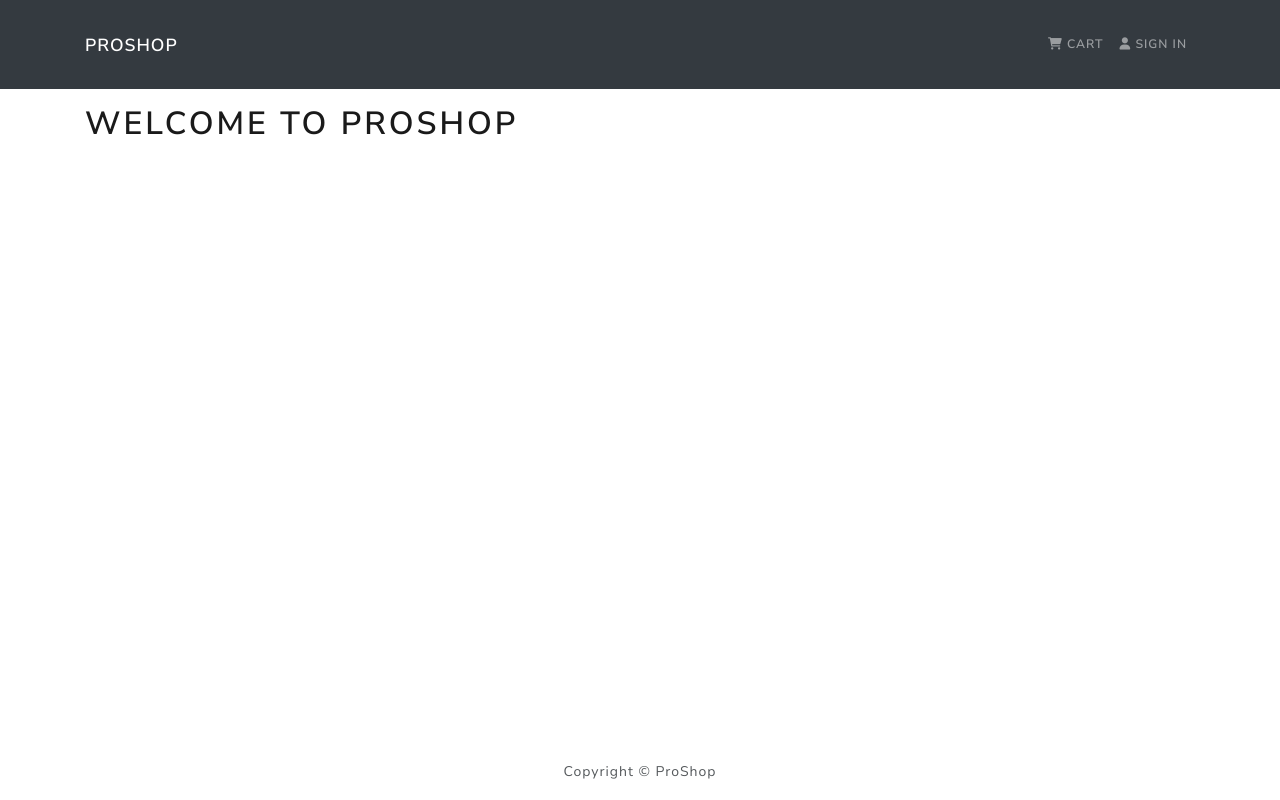
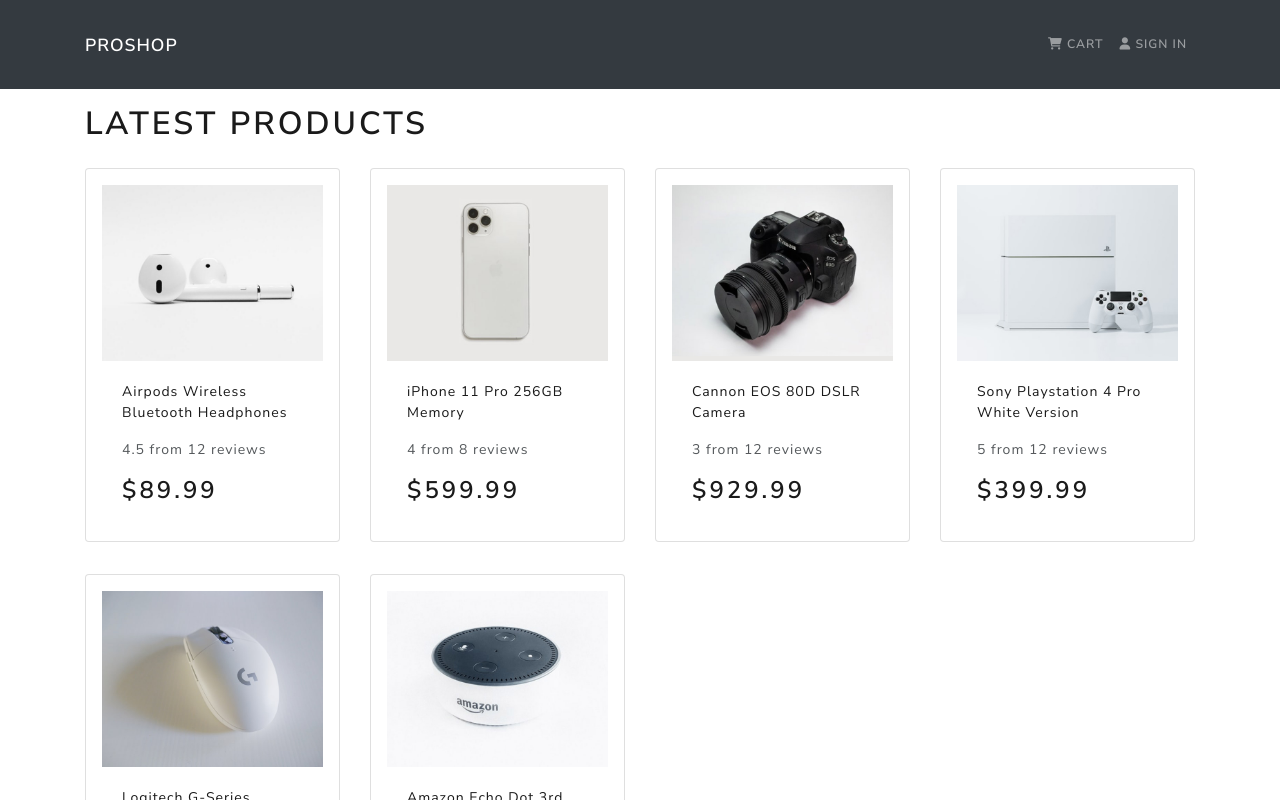
Before and after one commit to Benzics/mern-ecommerce, a React (Create React App) app in the folder frontend/: page / in a window 1280 px wide. Shown: the top 800 px of the page. Built offline with nearby package versions, Linux system fonts and the light colour scheme.

Commit message:
Product component added

```diff
--- a/frontend/src/App.js
+++ b/frontend/src/App.js
@@ -2,13 +2,16 @@
 import { Container } from "react-bootstrap";
 import Header from "./components/Header";
 import Footer from "./components/Footer";
+import HomeScreen from "./screens/HomeScreen";
 
 const App = () => {
   return (
     <>
     <Header />
     <main className="mt-3">
-    <Container><h1>Welcome to Proshop</h1></Container>
+    <Container>
+      <HomeScreen />
+    </Container>
     </main>
     <Footer />
     </>
--- /dev/null
+++ b/frontend/src/components/Product.js
@@ -0,0 +1,28 @@
+import React from 'react'
+import { Card } from 'react-bootstrap'
+
+const Product = ({ product }) => {
+
+  return (
+    <Card className='my-3 p-3 rounded'>
+    <a href={`product/${product._id}`}>
+    <Card.Img src={product.image} variant='top' />
+    </a>
+
+   <Card.Body>
+   <a href={`product/${product._id}`}>
+    <Card.Title as='div'><strong> { product.name } </strong></Card.Title>
+    </a>
+
+    <Card.Text as='div'>
+        <div className='my-3'>
+            {product.rating} from {product.numReviews} reviews
+        </div>
+    </Card.Text>
+    <Card.Text as='h3'>${product.price}</Card.Text>
+   </Card.Body>
+    </Card>
+  )
+}
+
+export default Product
--- a/frontend/src/screens/HomeScreen.js
+++ b/frontend/src/screens/HomeScreen.js
@@ -1,12 +1,19 @@
 import React from 'react'
 import products from '../products'
 import { Row, Col } from 'react-bootstrap'
+import Product from '../components/Product'
 
 const HomeScreen = () => {
   return (
     <>
         <h1>Latest Products</h1>
-        <Row></Row>
+        <Row>
+        {products.map((product) => (
+          <Col sm={12} md={6} lg={4} xl={3}>
+            <Product product={product} key={product._id} />
+          </Col>
+        ))}
+        </Row>
     </>
   )
 }
```
